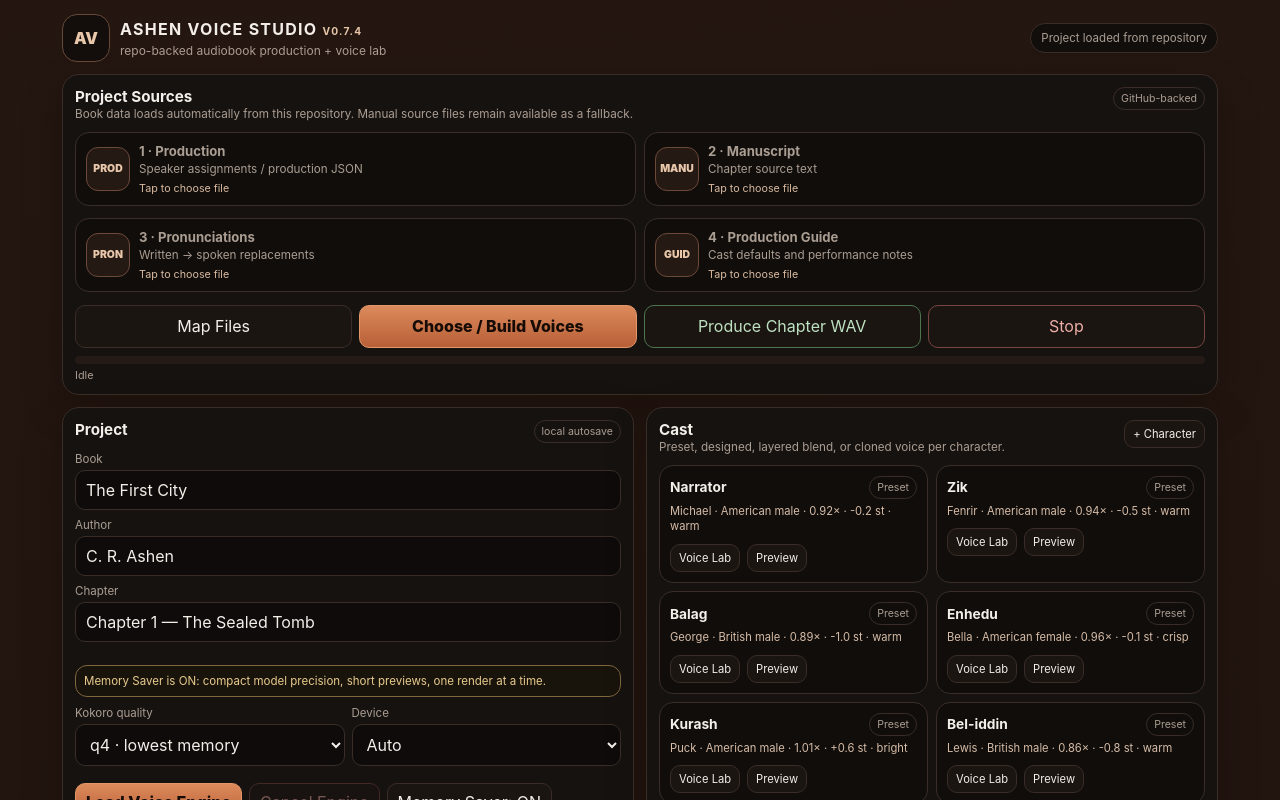
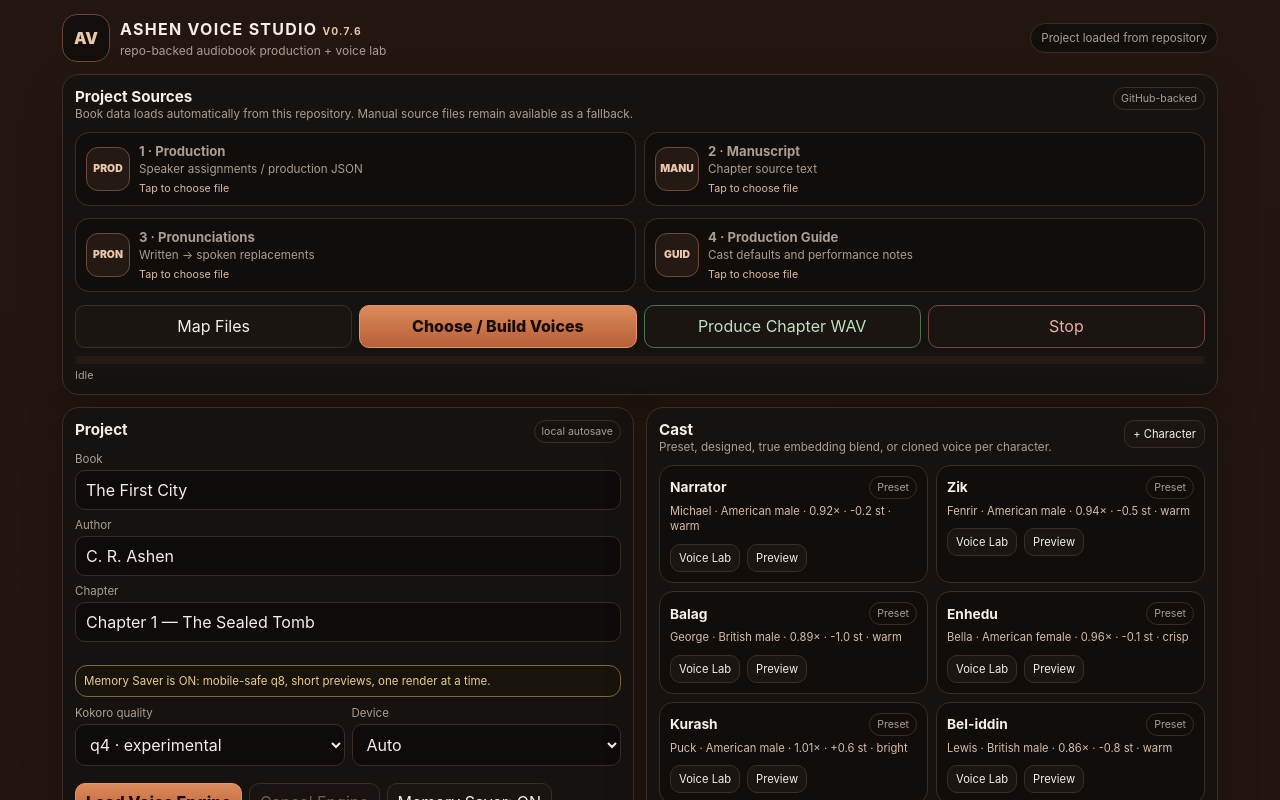
Before and after one commit to bellasdaddy30/Ashen-Voice-Studio, a plain HTML site: page index.html in a window 1280 px wide. Shown: the top 800 px of the page. Drawn offline with Linux system fonts and the light colour scheme.

Commit message:
Load v0.7.6 voice and UI patches

```diff
--- a/index.html
+++ b/index.html
@@ -22,6 +22,7 @@
 <script src="/voice-processing.js?v=076"></script>
 <script src="/app-2b1b.js?v=076"></script>
 <script src="/app-2b2.js?v=076"></script>
+<script src="/ui-v076.js?v=076"></script>
 
 <script src="/app-3a.js?v=076"></script>
 <script src="/app-3b.js?v=076"></script>
```
